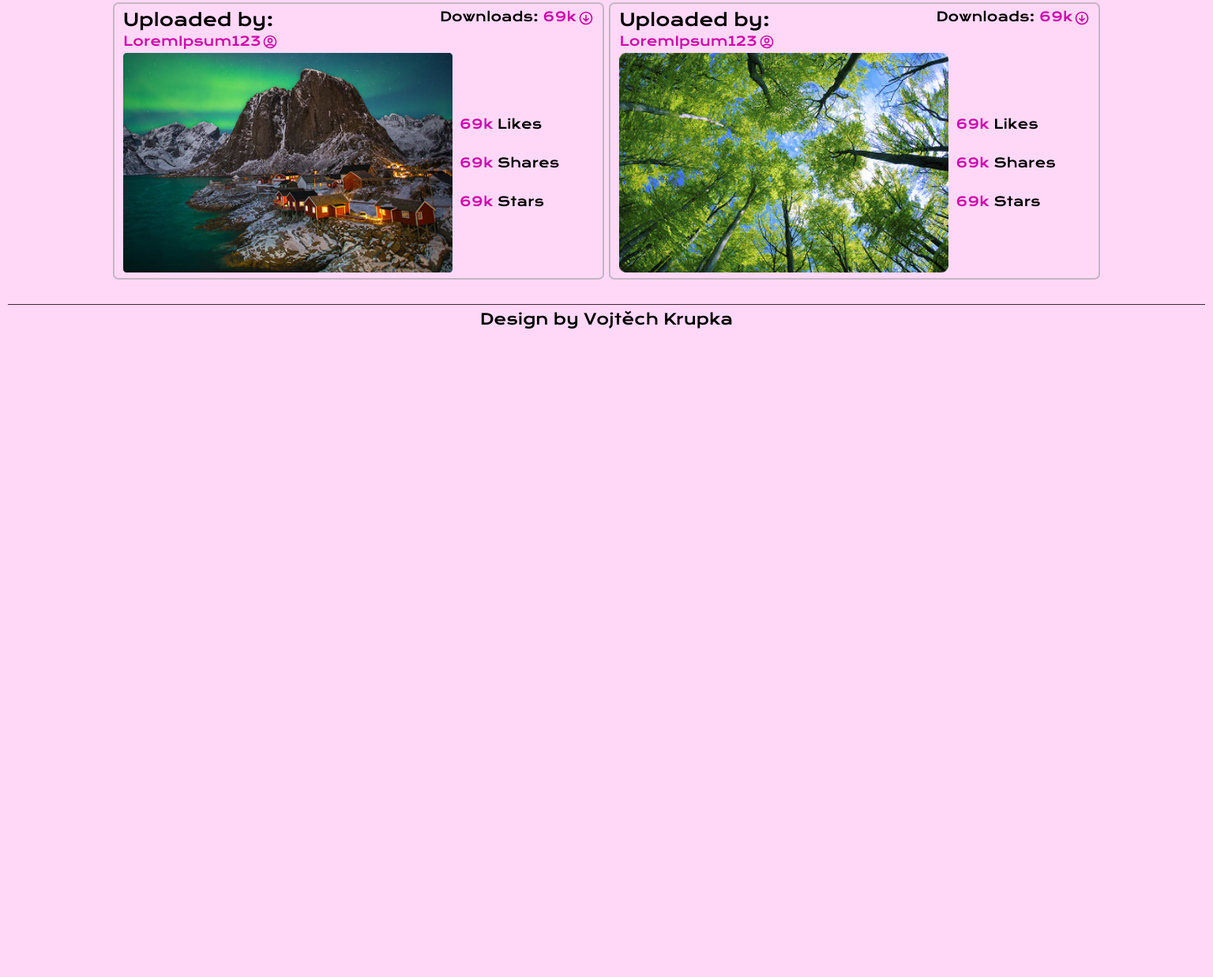
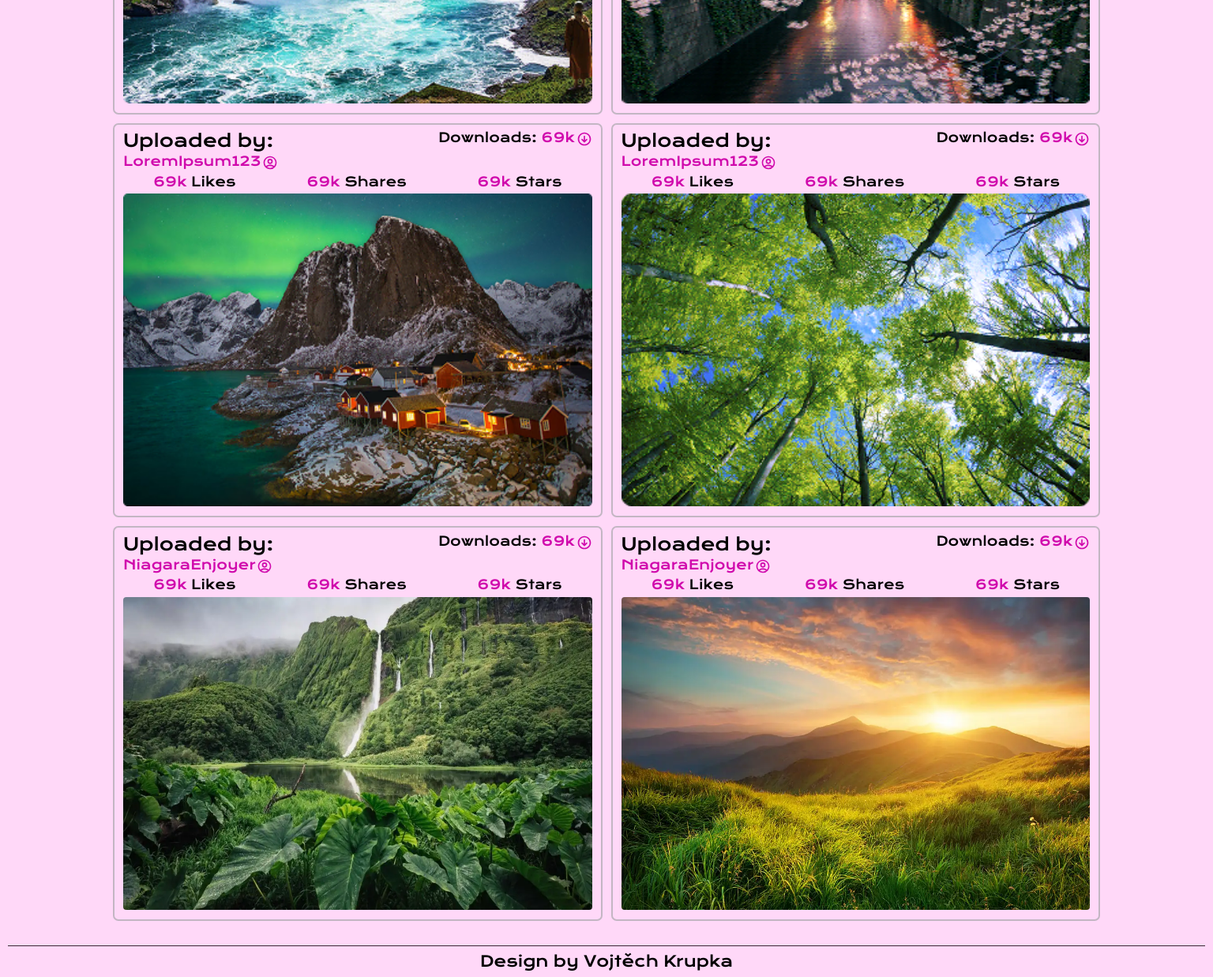
Before and after one commit to pslib-cz/2024-p2b-web-projekt-VojtechKrupka, a website built with Vite: page trending.html in a window 1536 px wide. Shown: the part 552-1789 px from the top of the page at 79% size. Before the commit the page ends 977 px from the top, so only its background shows below. Built offline with nearby package versions, Linux system fonts and the light colour scheme; a web font is replaced by a local one.

Commit message:
fixedMapAndFullHDmediaQuerry

```diff
--- a/src/style.css
+++ b/src/style.css
@@ -118,6 +118,10 @@ li {
   margin: 0.25rem 0; /* 0.25em */
 }
 
+li > p {
+  font-size: 0.875rem; /* 14px */
+}
+
 .contact-title {
   margin-bottom: 0;
   margin-top: 0.5rem; /* 0.5em */
@@ -187,6 +191,12 @@ li {
   width: 100%; /* 7.5em */
   max-height: 12rem; /* 10em */
   align-content: center;
+}
+
+.contact-location {
+  font-size: 1.2rem; /* 2em */
+  text-align: center;
+  margin-top: 1rem;
 }
 
 .contact-map {
@@ -324,7 +334,8 @@ button {
   width: 70%;
   height: auto;
   aspect-ratio: 1.5 / 1;
-  padding: 0.25rem 0.4rem 0 0; /* 0.25em 0.4em 0 0 */
+  border-radius: 4px;
+  margin: 0.25rem 0.4rem 0 0; /* 0.25em 0.4em 0 0 */
   flex-grow: 0;
 }
 
@@ -549,6 +560,30 @@ button {
     font-size: 22px;
   }
 
+  .trendingsContainer {
+    gap: 0.5rem;
+  }
+
+  .t-item-body {
+    flex-direction: column-reverse;
+  }
+
+  .t-item-reactions {
+    flex-direction: row;
+    justify-content: space-around;
+    gap: 0.625rem; /* 10px */
+  }
+
+  .t-item-img {
+    width: 100%;
+    margin-right: 0;
+    margin-bottom: 0.25rem;
+  }
+
+  li > p {
+  font-size: 1rem; /* 16px */
+  }
+
   #img2 {
   grid-column: 1 / 2;
   grid-row: 2 / 3;
@@ -609,3 +644,9 @@ button {
     grid-row: span 1;
   }
 }
+
+@media (min-width: 1920px) {
+  .trendingsContainer {
+    grid-template-columns: repeat(3, 1fr);
+  }
+}
--- a/trending.html
+++ b/trending.html
@@ -114,6 +114,38 @@
             </div>
         </div>
 
+        <div class="trending-item">
+            <div class="t-item-top-row">
+                <p>Uploaded by:</p>
+                <p>Downloads: <span>69k</span><img id="downloadIconSVG" src="./src/icons/arrow_down_circle_line.svg" alt="DownloadIcon"></p>
+            </div>
+            <p class="t-item-user">NiagaraEnjoyer<img id="userSVG" src="./src/icons/user_line.svg" alt="UserIcon"></p>
+            <div class="t-item-body">
+                <img class="t-item-img" src="./src/images/exampleImage19.webp" alt="exampleImage19">
+                <div class="t-item-reactions">
+                    <p><span>69k </span>Likes</p>
+                    <p><span>69k </span>Shares</p>
+                    <p><span>69k </span>Stars</p>
+                </div>
+            </div>
+        </div>
+
+        <div class="trending-item">
+            <div class="t-item-top-row">
+                <p>Uploaded by:</p>
+                <p>Downloads: <span>69k</span><img id="downloadIconSVG" src="./src/icons/arrow_down_circle_line.svg" alt="DownloadIcon"></p>
+            </div>
+            <p class="t-item-user">NiagaraEnjoyer<img id="userSVG" src="./src/icons/user_line.svg" alt="UserIcon"></p>
+            <div class="t-item-body">
+                <img class="t-item-img" src="./src/images/exampleImage15.webp" alt="exampleImage15">
+                <div class="t-item-reactions">
+                    <p><span>69k </span>Likes</p>
+                    <p><span>69k </span>Shares</p>
+                    <p><span>69k </span>Stars</p>
+                </div>
+            </div>
+        </div>
+
       </div>
 
     </section>
```
Also changed, not shown: contact.html (+3 -2 lines).
